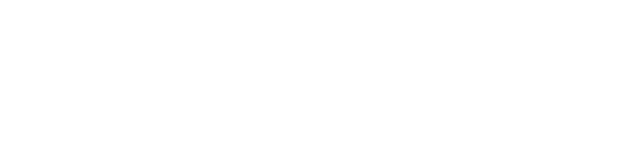
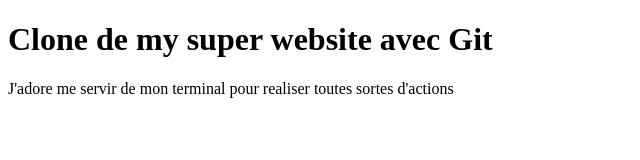
Before and after one commit to Gambino-stack/my-super-website, a plain HTML site: page index.html in a window 1280 px wide. Shown: the whole page, without its empty margins (0-640 px from the left). Drawn offline with Linux system fonts and the light colour scheme.

Commit message:
my-website

```diff
--- a/index.html
+++ b/index.html
@@ -2,9 +2,11 @@
 <html>
   <head>
     <meta charset="UTF-8">
-    <title>title</title>
+    <title>Good Job</title>
   </head>
   <body>
+    <h1>Clone de my super website avec Git</h1>
+    <p>J'adore me servir de mon terminal pour realiser toutes sortes d'actions</p>
 
   </body>
 </html>
```
